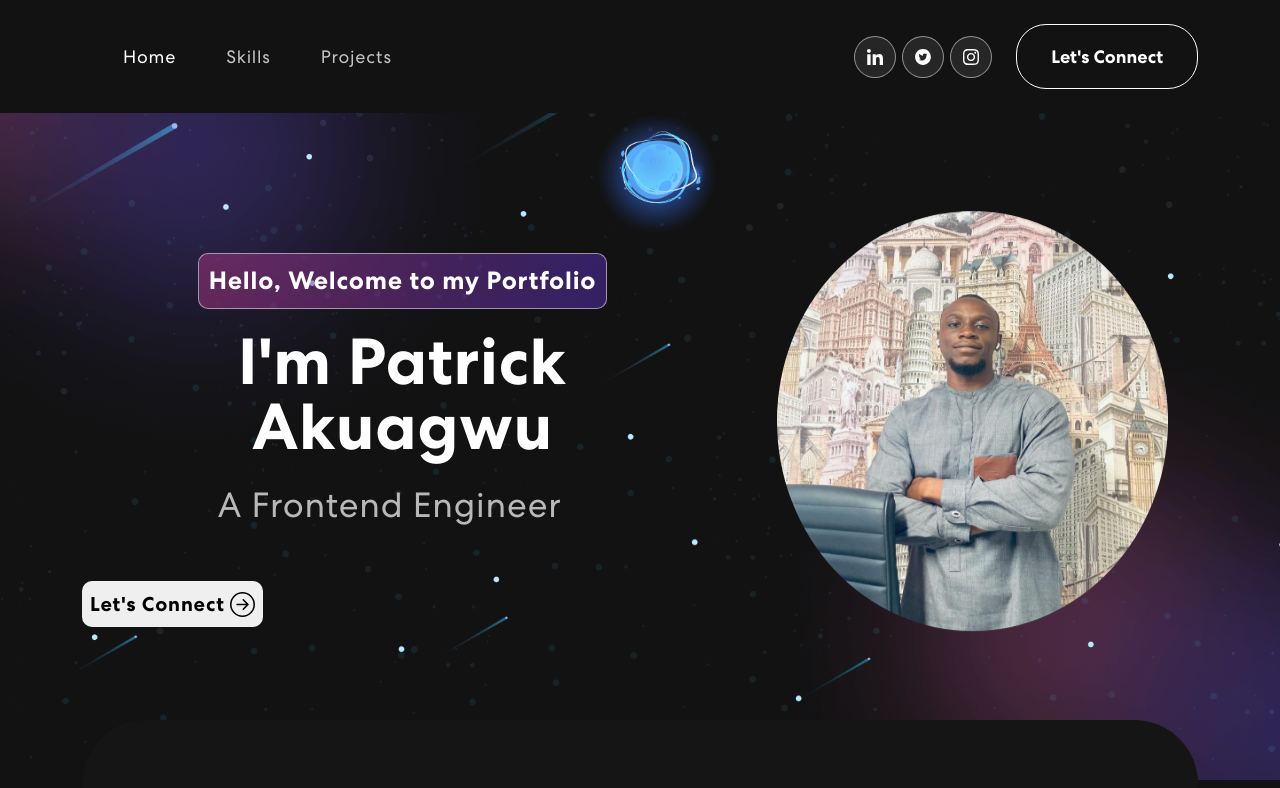
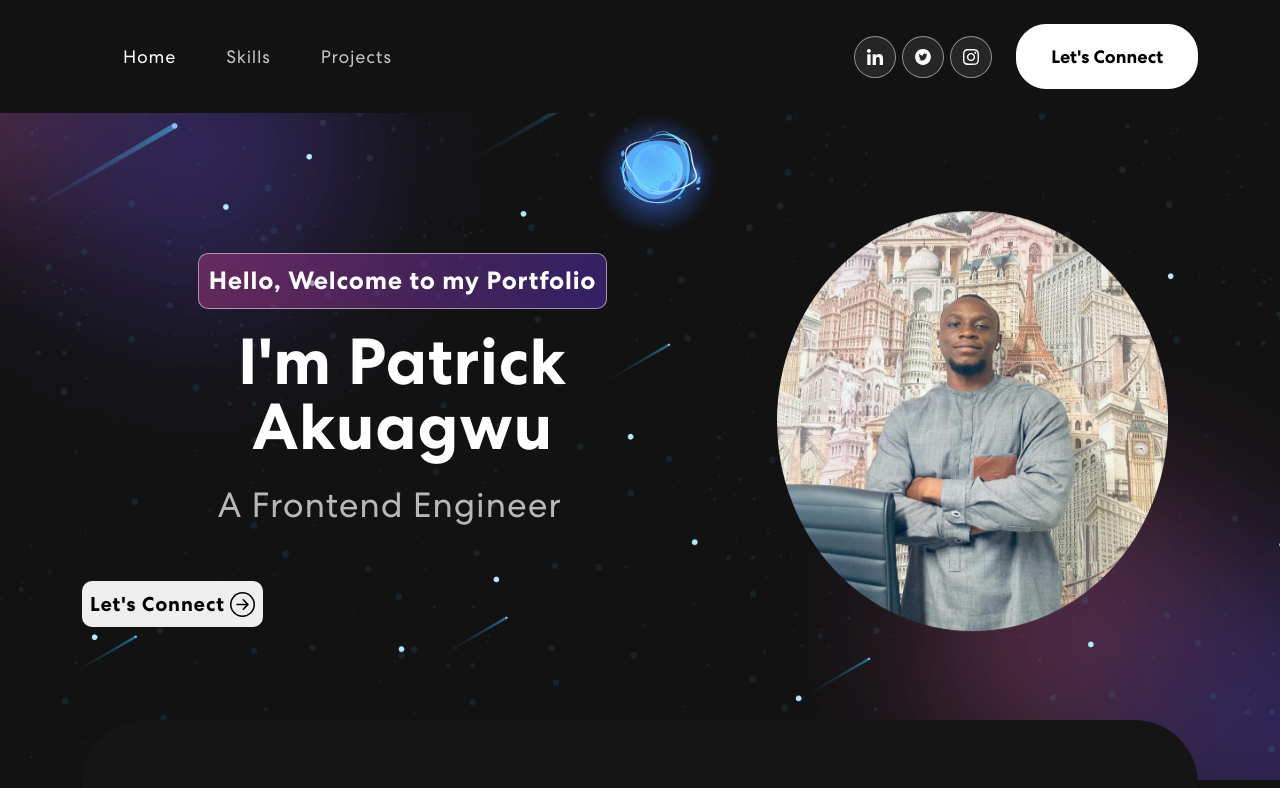
Before and after one commit to patrick-hub/Portfolio, a React (Create React App) app: page / in a window 1280 px wide. Shown: the top 788 px of the page. Built offline with nearby package versions, Linux system fonts and the light colour scheme.

Commit message:
Project Component

```diff
--- a/src/App.css
+++ b/src/App.css
@@ -75,10 +75,14 @@ nav.navbar .navbar-nav a.nav-link.navbar-link:hover,
 nav.navbar .navbar-nav a.nav-link.navbar-link.active {
     opacity: 1;
 }
-span.navbar-text {
+span.navbar-text{
     display: flex;
     align-items: center;
+    color: #fff !important;
+    text-decoration: none !important;
 }
+
+
 
 .social-icon {
     display: inline-block;
@@ -109,6 +113,7 @@ span.navbar-text {
     justify-content: center;
     line-height: 1;
     border: 1px solid rgba(255, 255, 255, 0.5);
+
 }
 .social-icon a::before {
     content: "";
@@ -138,40 +143,30 @@ fill: #fff !important;
 }
 .navbar-text button {
   font-weight: 700;
-  color: #fff !important;
+  color: #000 !important;
   border: 0.8px solid #fff;
   border-radius: 30px;
   padding: 18px 34px;
   font-size: 18px;
   margin-left: 18px;
 	position: relative;
-	background-color: transparent;
+	background-color: #fff;
 	transition: 0.3s ease-in-out;
 }
 .navbar-text button span {
   z-index: 1;
 }
-.navbar-text button::before {
-  content: "";
-  width: 0%;
-  height: 100%;
-  position: absolute;
-  background-color: #fff;
-  border-radius: 30px;
-  left: 0;
-  top: 0;
-  z-index: -1;
-  transition: 0.3s ease-in-out;
+
+.navbar-text button a {
+  color: #000;
+  text-decoration: none !important;
 }
+
+
+
 .navbar-text button:hover {
   color: #121212 !important;
-
-}
-.navbar-text button:hover::before {
-	content: "";
-	width: 100%;
-	height: 100%;
-	position: absolute;
+  background-color: #98989d;
 }
 nav.navbar .navbar-toggler:active,
 nav.navbar .navbar-toggler:focus {
--- a/src/component/Banner.js
+++ b/src/component/Banner.js
@@ -14,7 +14,7 @@ export const Banner = () => {
                         <span className='tagline'>Hello, Welcome to my Portfolio</span>
                         <h1>I'm Patrick Akuagwu</h1>
                         <p>A Frontend Engineer</p>
-                        <button onClick={() => console.log('sumit')}>Let's Connect <ArrowRightCircle/></button>
+                        <button> <a href='https://wa.me/+2348179169550' style={{color:'#000', textDecoration: 'none'}}>Let's Connect</a> <ArrowRightCircle/></button>
                     </Col>
                     <Col xs={12} md={6} xl={5}>
                         <img src={profilePhoto} alt="header img" className='profile-photo' />
--- a/src/component/Footer.js
+++ b/src/component/Footer.js
@@ -10,10 +10,10 @@ export const Footer = () => {
 				<Row className=" d-flex flex-direction-column align-items-center justify-content-center p-3">
 						<Col md={12} className="navbar-text">
 							<div className="social-icon g-5">
-								<a href="#">
+								<a href="https://www.linkedin.com/in/patrick-akuagwu">
 									<img src={navIcon1} alt="" />
 								</a>
-								<a href="#">
+								<a href="https://twitter.com/PAkuagwu">
 									<img src={twitterLogo} alt="" className="twitter-logo" />
 								</a>
 								<a href="#">
--- a/src/component/NavBar.jsx
+++ b/src/component/NavBar.jsx
@@ -42,16 +42,16 @@ export default function NavBar() {
           <Nav className="me-auto">
             <Nav.Link href="#home" className={activeLink === 'home' ? 'active navbar-link' : 'navbar-link'} onClick={() => onUpdatedLink('home')}>Home</Nav.Link>
             <Nav.Link href="#skills" className={activeLink === 'skills' ? 'active navbar-link' : 'navbar-link'} onClick={() => onUpdatedLink('skills') }>Skills</Nav.Link>
-            <Nav.Link href="#projects" className={activeLink === 'projects' ? 'active navbar-link' : 'navbar-link'} onClick={() => onUpdatedLink('projects')}>Projects</Nav.Link>
+            <Nav.Link href="#project" className={activeLink === 'projects' ? 'active navbar-link' : 'navbar-link'} onClick={() => onUpdatedLink('projects')}>Projects</Nav.Link>
           </Nav>
 
           <span className="navbar-text ">
               <div className="social-icon g-4">
-                <a href="#"><img src={navIcon1} alt="" /></a>
-                <a href="#"><img src={twitterLogo}  alt="" className="twitter-logo"/></a>
+                <a href="https://www.linkedin.com/in/patrick-akuagwu"><img src={navIcon1} alt="" /></a>
+                <a href="https://twitter.com/PAkuagwu"><img src={twitterLogo}  alt="" className="twitter-logo"/></a>
                 <a href="#"><img src={navIcon3}  alt="" /></a>
               </div>
-              <button className="connect-button" onClick={() => {}}><span>Let's Connect</span></button>
+              <button className="connect-button" onClick={() => {}}><a href="https://wa.me/+2348179169550">Let's Connect</a></button>
             </span>
         </Navbar.Collapse>
       </Container>
--- a/src/component/ProjectCard.js
+++ b/src/component/ProjectCard.js
@@ -1,6 +1,10 @@
 import { Col } from "react-bootstrap"
 
-export const ProjectCard = ({title, description, imgUrl}) => {
+export const ProjectCard = ({title, description, imgUrl, liveDemo, githubLink}) => {
+
+    const projects = [
+
+    ]
 return (
     <Col sm={6} md={4}>
     <div className="proj-imgbx">
@@ -14,7 +18,7 @@ return (
     </div>
     <div className="project-btn">
     <button type="" className="mx-3 mb-4"><a href="">Github</a></button>
-    <button type=""> <a href="">Live Demo</a></button>
+    <button type=""> <a href={liveDemo}>Live Demo</a></button>
     </div>
     </Col>
 )
--- a/src/component/Projects.js
+++ b/src/component/Projects.js
@@ -11,18 +11,25 @@ export const Projects = () => {
     const projects = [
         {
           title: "Recipe Menu App",
-          description: "lorem 10",
           imgUrl: project1,
+          liveDemo: "https://recipee-menu-app.netlify.app/",
+          githubLink: "https://github.com/patrick-hub/forkify-recipe-menu-app"
+
         },
         {
           title: "Menu Item Selector",
           description: "",
           imgUrl: project2,
+          liveDemo: "https://menu-selector.netlify.app/",
+          githubLink: "https://github.com/patrick-hub/MenuItem_Selector"
         },
         {
             title: "Finance Tracker App",
             description: "",
             imgUrl: project3,
+            liveDemo: "https://finance-app-tracker-bdd4a.web.app/",
+          githubLink: "https://github.com/patrick-hub/Finance-Tracker-App"
+
           },
       ];
 
```
